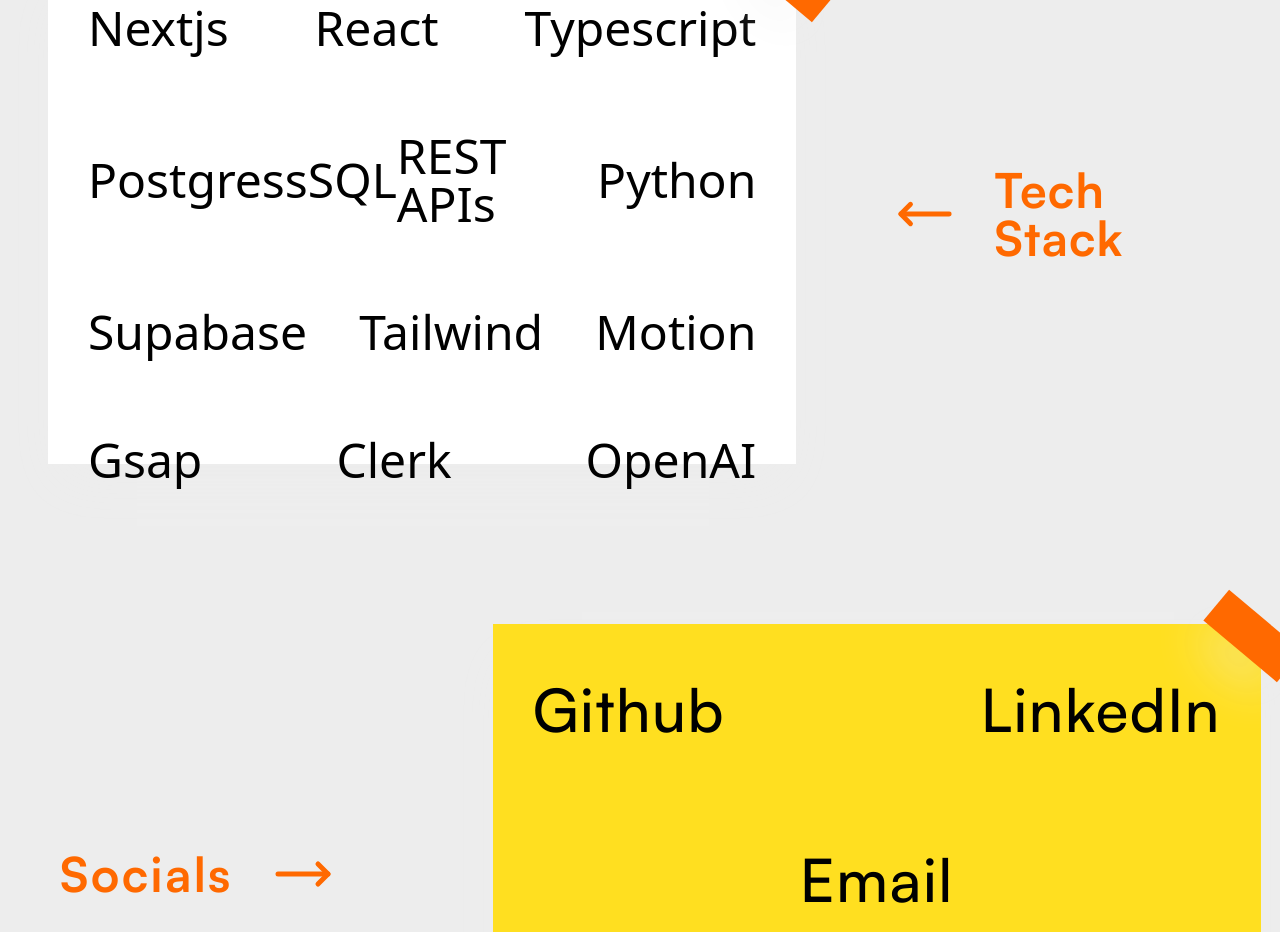
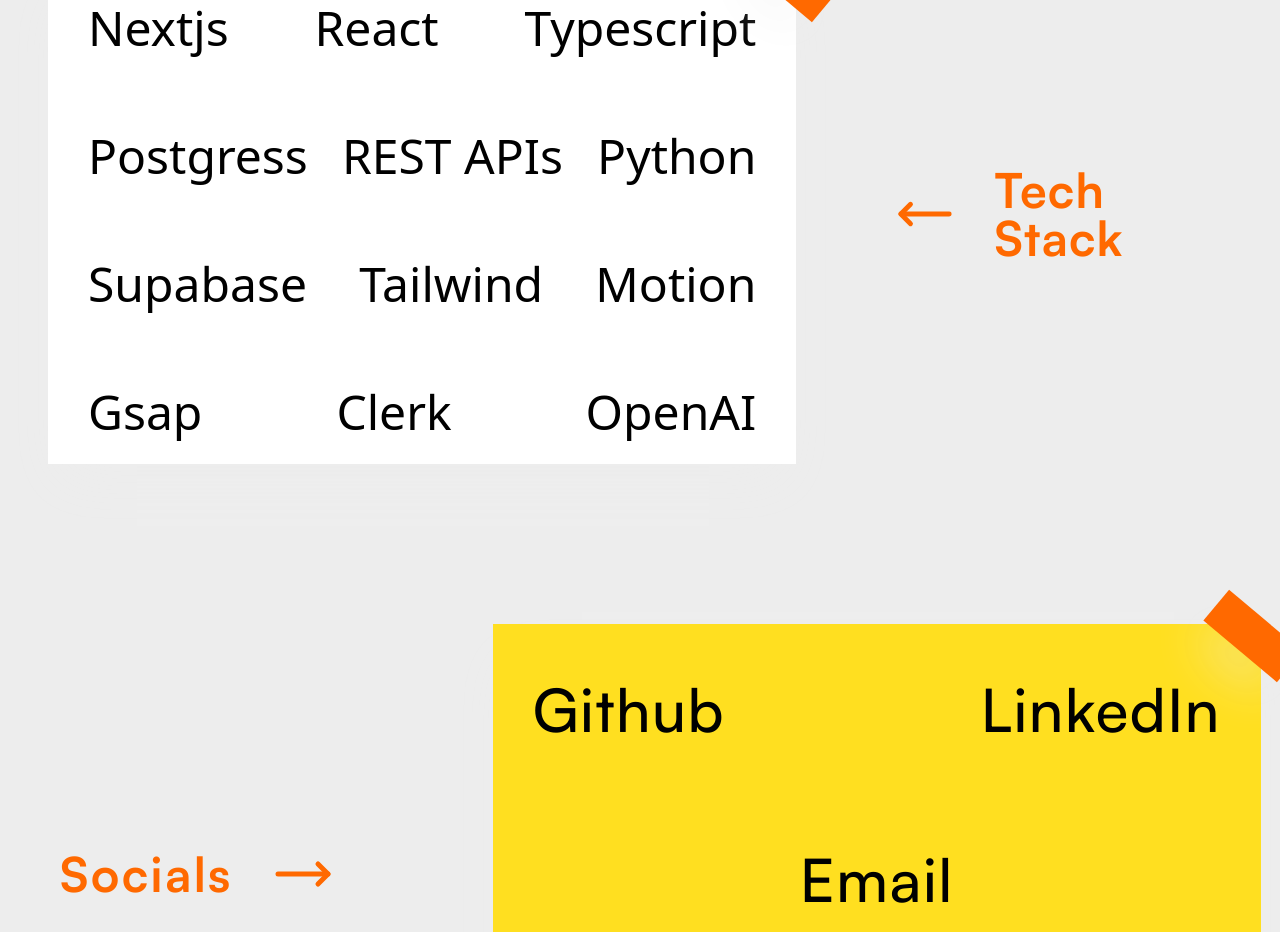
Before and after one commit to KAPrince99/Portfolio, a Next.js app: page / in a window 1280 px wide. Shown: the part 3020-3952 px from the top of the page. Built offline with nearby package versions, Linux system fonts and the light colour scheme.

Commit message:
Update Essentials.tsx

```diff
--- a/components/ui/Essentials.tsx
+++ b/components/ui/Essentials.tsx
@@ -29,8 +29,8 @@
           whileHover="hover"
           custom={0.1}
           transition={{ type: "spring", stiffness: 300, damping: 20 }}
-          className="relative flex flex-col space-y-15 lg:space-y-20 p-4 md:p-5 lg:p-10 md:-ml-2 lg:ml-4 xl:ml-2 bg-white
-       text-2xl md:text-3xl lg:text-5xl
+          className="relative flex flex-col space-y-7 lg:space-y-20 p-4 md:p-5 lg:p-10 md:-ml-2 lg:ml-4 xl:ml-2 bg-white
+       text-xl md:text-2xl lg:text-5xl
            w-[clamp(350px,90vw,1000px)]
           md:w-[clamp(350px,60vw,1000px)]
           h-[clamp(240px,50vw,500px)] shadow-2xl shadow-personal-one "
@@ -41,7 +41,7 @@
             <h1>Typescript</h1>
           </div>
           <div className="flex justify-between items-center">
-            <h1>PostgressSQL</h1>
+            <h1>Postgress</h1>
             <h1>REST APIs</h1>
             <h1>Python</h1>
           </div>
```
